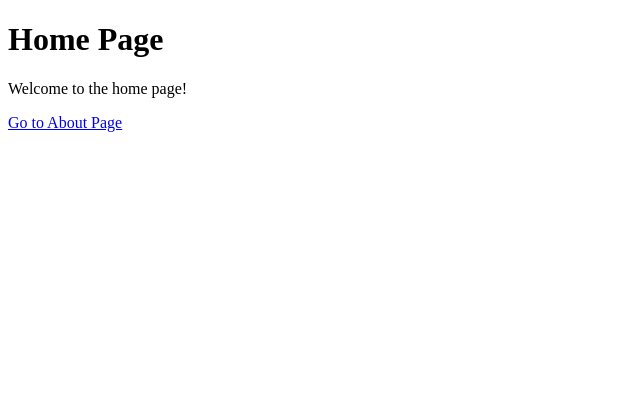
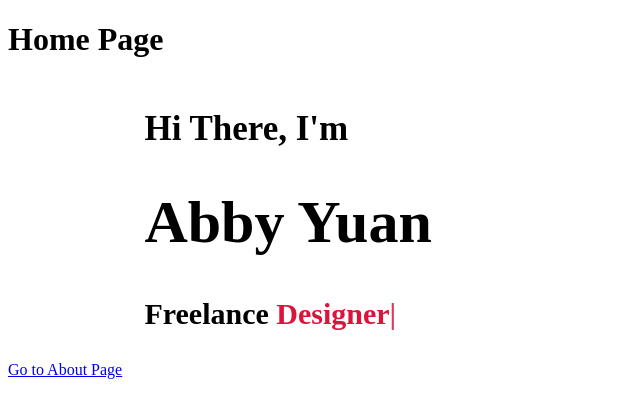
Before and after one commit to abbyyvan/abbyyvan.github.io, a React (Create React App) app: page / in a window 1280 px wide. Shown: the top 418 px of the page, without its empty margins (0-640 px from the left). Built offline with nearby package versions, Linux system fonts and the light colour scheme.

Commit message:
home pageL ityped + sass

```diff
--- a/package.json
+++ b/package.json
@@ -7,10 +7,12 @@
     "@testing-library/jest-dom": "^5.17.0",
     "@testing-library/react": "^13.4.0",
     "@testing-library/user-event": "^13.5.0",
+    "ityped": "^1.0.3",
     "react": "^18.3.1",
     "react-dom": "^18.3.1",
     "react-router-dom": "^6.28.0",
     "react-scripts": "5.0.1",
+    "sass": "^1.80.6",
     "web-vitals": "^2.1.4"
   },
   "scripts": {
--- a/src/components/Home.jsx
+++ b/src/components/Home.jsx
@@ -1,11 +1,13 @@
 import React from 'react';
 import { Link } from 'react-router-dom';
+import Intro from './intro/Intro'
 
 function Home() {
   return (
     <div>
       <h1>Home Page</h1>
-      <p>Welcome to the home page!</p>
+
+      <Intro></Intro>
       {/* Link to About Page */}
       <Link to="/about">Go to About Page</Link>
     </div>
--- /dev/null
+++ b/src/components/intro/Intro.jsx
@@ -0,0 +1,37 @@
+import { useEffect, useRef } from 'react'
+import './intro.scss'
+import {init} from 'ityped'
+
+export default function Intro() {
+
+  const textRef = useRef()
+  useEffect(()=>{
+    init(textRef.current,
+      { showCursor: true,
+        typeSpeed:  100,
+        startDelay: 500,
+        backSpeed:  60,
+        backDelay:  1500,
+        strings: ["Developer", "Designer","Content Creator" ] })
+  },[])
+  return (
+    <div className='intro' id='intro'>
+      <div className="left">
+        {/* <div className="imageContainer">
+          <img src="assets/man.png" alt="" />
+        </div> */}
+      </div>
+      <div className="right">
+        <div className="wrapper">
+          <h2>Hi There, I'm</h2>
+          <h1>Abby Yuan</h1>
+          <h3>Freelance <span ref={textRef}></span></h3>
+        </div>
+        <a href="#portfolio">
+          <img src="assets/down.png" alt="" />
+        </a>
+      </div>
+
+    </div>
+  )
+}
--- /dev/null
+++ b/src/components/intro/intro.scss
@@ -0,0 +1,86 @@
+.intro{
+    background-color: white;
+    display: flex;
+
+    .left{
+        flex:0.1;
+        overflow: hidden;
+        .imageContainer{
+            width: 150px;
+            height: 150px;
+            background-color: crimson;
+            border-radius: 50%;
+            display: flex;
+            align-items:flex-end;
+            justify-content: center;
+            margin-top: 10px;
+
+            img{
+                height: 90%;
+
+
+            }
+        }
+
+    }
+
+    .right{
+        flex:0.5;
+        .wrapper{
+            height: 100%;
+            width: 100%;
+            padding-left: 10px;
+            display: flex;
+            flex-direction: column;
+            justify-content: center;
+            h1{
+                font-size: 60px;
+                margin: 10px 0;
+            }
+            h2{
+                font-size: 35px;
+            }
+            h3{
+                font-size: 30px;
+
+                span{
+                    font-size: inherit;
+                    color:crimson;
+                }
+
+                .ityped-cursor {
+
+                    animation: blink 1.2s infinite;
+
+                }
+                @keyframes blink {
+                    50%{
+                        opacity: 1;
+                    }
+                    100% {
+                        opacity: 0;
+                    }
+                }
+            }
+        }
+
+        a{
+            position: absolute;
+            bottom: 10px;
+            left:60%;
+
+            img{
+                width: 30px;
+                animation: arrowBlink 2s infinite;
+            }
+            @keyframes arrowBlink {
+                100%{
+                    opacity: 0;
+                }
+            }
+
+        }
+
+
+    }
+}
```
Also changed, not shown: 1 other file (tests, documents, lock files or other folders).
